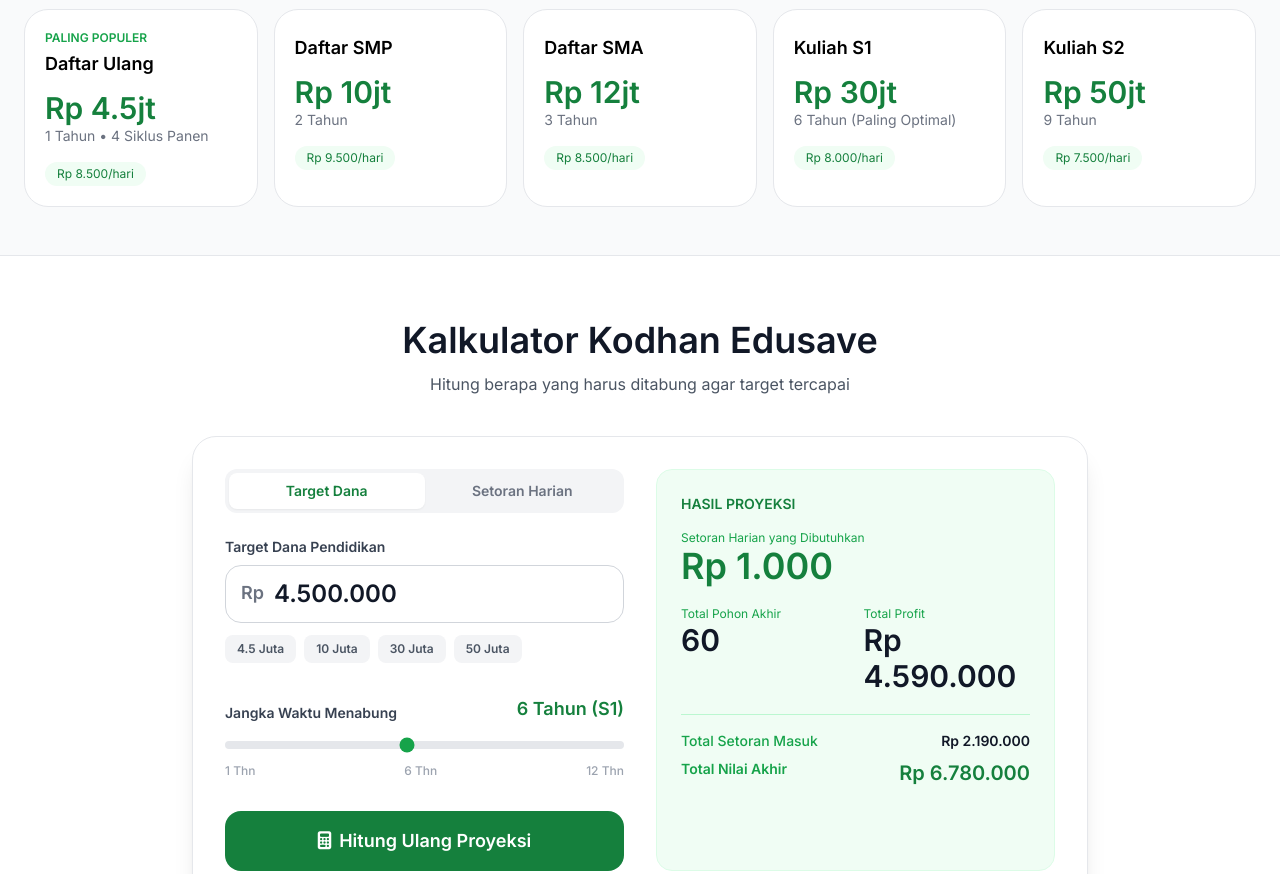
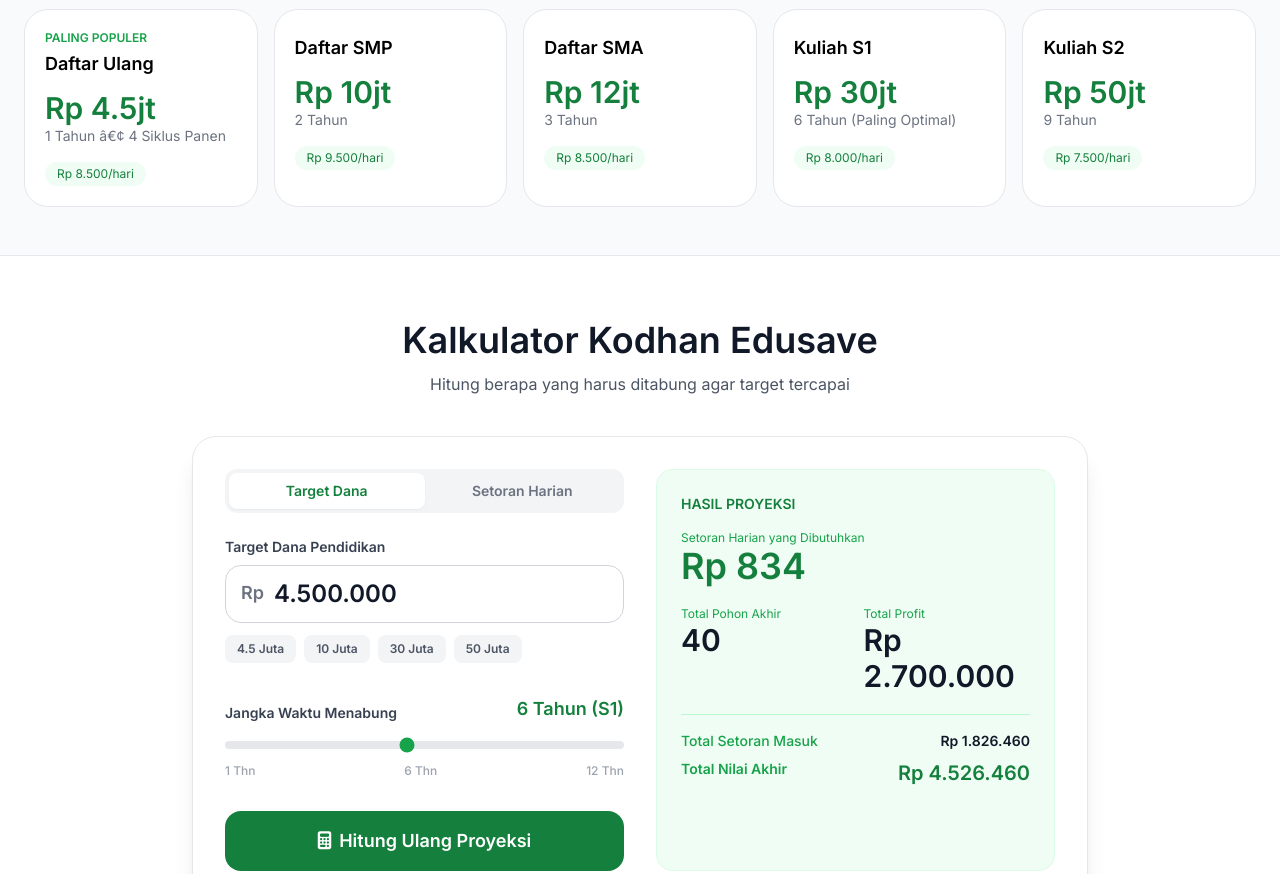
Before and after one commit to joepetery1984/kodhanedusave, a plain HTML site: page index.html in a window 1280 px wide. Shown: the part 840-1714 px from the top of the page. Drawn offline with nearby package versions, Linux system fonts and the light colour scheme.

Commit message:
refactor: implement recursive compounding logic in simulation engine and update financial model parameters

```diff
--- a/index.html
+++ b/index.html
@@ -4,7 +4,7 @@
 <head>
     <meta charset="UTF-8">
     <meta name="viewport" content="width=device-width, initial-scale=1.0">
-    <title>Kodhan Edusave • Tabungan Pendidikan Berinvestasi di Pertanian</title>
+    <title>Kodhan Edusave â€¢ Tabungan Pendidikan Berinvestasi di Pertanian</title>
     <script src="https://cdn.tailwindcss.com"></script>
     <link rel="stylesheet" href="https://cdnjs.cloudflare.com/ajax/libs/font-awesome/6.5.1/css/all.min.css">
     <style>
@@ -138,7 +138,7 @@
                         </div>
                     </div>
 
-                    <div class="mt-6 text-xs text-gray-500">Dengan setoran Rp 7.500/hari • Mulai kelas 1 SD</div>
+                    <div class="mt-6 text-xs text-gray-500">Dengan setoran Rp 7.500/hari â€¢ Mulai kelas 1 SD</div>
                 </div>
 
                 <div
@@ -168,7 +168,7 @@
                 <div class="text-green-600 text-xs font-semibold">PALING POPULER</div>
                 <h3 class="font-bold text-lg mt-1">Daftar Ulang</h3>
                 <div class="text-3xl font-bold text-green-700 mt-3">Rp 4.5jt</div>
-                <div class="text-sm text-gray-500">1 Tahun • 4 Siklus Panen</div>
+                <div class="text-sm text-gray-500">1 Tahun â€¢ 4 Siklus Panen</div>
                 <div class="mt-4 text-xs bg-green-50 text-green-700 px-3 py-1 rounded-full inline-block">Rp 8.500/hari
                 </div>
             </div>
@@ -376,10 +376,7 @@
     </div>
 
     <script>
-        // Tailwind script
-        function initializeTailwind() {
-            // Already using CDN
-        }
+        function initializeTailwind() { /* CDN already loaded */ }
 
         let currentMode = 'target'; // 'target' atau 'daily'
 
@@ -401,305 +398,170 @@
             calculateResult();
         }
 
-        // Main Calculation Function
-        function calculateResult() {
-            const target = parseFloat(document.getElementById('targetAmount').value) || 4500000;
-            const dailyInput = parseFloat(document.getElementById('dailyInputValue').value) || 5000;
-            const years = parseInt(document.getElementById('years').value);
-
-            // Parameters
-            const treeCost = 110000; // Modal dikembalikan utuh (100rb + 10% sewa)
-            const profitPerTreePerHarvest = 13500;
-            const harvestCycleDays = 70;
-            const daysPerYear = 365;
-            const packageCost = 1100000;
-            const treesPerPackage = 10; // 1.1M / 110rb = 10 pohon
-
-            let dailySavings = 8500; // starting guess
-            let bestDaily = 0;
-            let finalTrees = 0;
-            let finalValue = 0;
-            let totalProfitEarned = 0;
-
-            let totalDays = years * daysPerYear;
-
-            // Jika mode target, cari daily savings yang dibutuhkan pakai binary search
-            if (currentMode === 'target') {
-                let low = 1000;
-                let maxWithoutProfit = target / totalDays;
-                let high = Math.max(50000, maxWithoutProfit * 1.5);
-
-                for (let iter = 0; iter < 25; iter++) {
-                dailySavings = Math.floor((low + high) / 2);
-
-                let trees = 0;
-                let cash = 0;
-                let profitEarned = 0;
-                let simPackages = [];
-
+        // â”€â”€â”€â”€â”€â”€â”€â”€â”€â”€â”€â”€â”€â”€â”€â”€â”€â”€â”€â”€â”€â”€â”€â”€â”€â”€â”€â”€â”€â”€â”€â”€â”€â”€â”€â”€â”€â”€â”€â”€â”€â”€â”€â”€â”€â”€â”€â”€â”€â”€â”€â”€â”€â”€â”€â”€â”€â”€â”€â”€â”€â”€â”€â”€â”€
+        // MODEL BISNIS YANG BENAR:
+        //   Paket: { trees, nextProfitDay, maturityDay }
+        //   â€¢ Beli paket Rp1.100.000 = 10 pohon, kontrak 365 hari
+        //   â€¢ Setiap 70 hari  â†’ profit diterima, pohon TETAP aktif
+        //   â€¢ Hari ke-365     â†’ modal dikembalikan, pohon dihapus
+        //   â€¢ Profit 70-harian bisa dipakai beli paket baru
+        // â”€â”€â”€â”€â”€â”€â”€â”€â”€â”€â”€â”€â”€â”€â”€â”€â”€â”€â”€â”€â”€â”€â”€â”€â”€â”€â”€â”€â”€â”€â”€â”€â”€â”€â”€â”€â”€â”€â”€â”€â”€â”€â”€â”€â”€â”€â”€â”€â”€â”€â”€â”€â”€â”€â”€â”€â”€â”€â”€â”€â”€â”€â”€â”€â”€
+        function runSimulation(dailySavings, totalDays, p) {
+            let cash = 0, trees = 0, profitEarned = 0, pkgs = [];
             for (let day = 1; day <= totalDays; day++) {
                 cash += dailySavings;
-
-                    // Panen: Cek apakah ada paket yang sudah waktunya panen (kontrak 70 hari)
-                    let activePackages = [];
-                    for (let i = 0; i < simPackages.length; i++) {
-                        if (simPackages[i].nextHarvestDay === day) {
-                            let harvestTreesCount = simPackages[i].trees;
-                            let modalReturned = harvestTreesCount * treeCost; // Modal 100rb/pohon kembali
-                            let p = harvestTreesCount * profitPerTreePerHarvest;
-
-                            cash += modalReturned + p;
-                            profitEarned += p;
-                            trees -= harvestTreesCount; // Kontrak selesai
+                let active = [];
+                for (let pkg of pkgs) {
+                    if (pkg.maturityDay === day) {
+                        cash  += pkg.trees * p.treeCost; // modal kembali
+                        trees -= pkg.trees;              // pohon keluar
                     } else {
-                            activePackages.push(simPackages[i]);
+                        if (pkg.nextProfitDay === day) {
+                            let pr = pkg.trees * p.profitPerTree;
+                            cash += pr; profitEarned += pr;
+                            active.push({ trees: pkg.trees, nextProfitDay: pkg.nextProfitDay + p.harvestCycle, maturityDay: pkg.maturityDay });
+                        } else { active.push(pkg); }
                     }
                 }
-                    simPackages = activePackages;
+                pkgs = active;
+                if (cash >= p.packageCost) {
+                    let n = Math.floor(cash / p.packageCost), nt = n * p.treesPerPkg;
+                    trees += nt; cash -= n * p.packageCost;
+                    pkgs.push({ trees: nt, nextProfitDay: day + p.harvestCycle, maturityDay: day + p.daysPerYear });
+                }
+            }
+            return { trees, cash, profitEarned };
+        }
 
-                    // Compounding: Beli jika kas mencapai 1.100.000
-                    if (cash >= packageCost) {
-                        let newPackagesCount = Math.floor(cash / packageCost);
-                        let newTreesCount = newPackagesCount * treesPerPackage;
-                        trees += newTreesCount;
-                        cash -= newPackagesCount * packageCost;
+        function calculateResult() {
+            const target   = parseFloat(document.getElementById('targetAmount').value) || 4500000;
+            const dailyInp = parseFloat(document.getElementById('dailyInputValue').value) || 5000;
+            const years    = parseInt(document.getElementById('years').value);
 
-                        simPackages.push({
-                            trees: newTreesCount,
-                            nextHarvestDay: day + harvestCycleDays
-                        });
+            const P = { treeCost: 110000, profitPerTree: 13500, harvestCycle: 70, daysPerYear: 365, packageCost: 1100000, treesPerPkg: 10 };
+            const totalDays = years * P.daysPerYear;
+
+            // Binary search untuk mode Target Dana
+            let bestDaily = dailyInp;
+            if (currentMode === 'target') {
+                let low = 100, high = Math.max(50000, (target / totalDays) * 2);
+                for (let i = 0; i < 30; i++) {
+                    let mid = Math.floor((low + high) / 2);
+                    let fv  = runSimulation(mid, totalDays, P);
+                    if (fv.trees * P.treeCost + fv.cash >= target) { bestDaily = mid; high = mid; }
+                    else { low = mid; }
                 }
             }
 
-                finalValue = trees * treeCost + cash;
+            // Simulasi lengkap untuk tabel detail
+            const dpm = P.daysPerYear / 12;
+            let simCash = 0, simTrees = 0, simPkgs = [];
+            let tableHTML = '', currentMonth = 1;
+            let mSav = 0, mProfit = 0, mBought = 0, mMatured = 0, totalProfit = 0;
 
-                if (finalValue >= target) {
-                    high = dailySavings;
-                    bestDaily = dailySavings;
-                    finalTrees = trees;
-                    totalProfitEarned = profitEarned;
+            for (let day = 1; day <= totalDays; day++) {
+                simCash += bestDaily; mSav += bestDaily;
+                let active = [];
+                for (let pkg of simPkgs) {
+                    if (pkg.maturityDay === day) {
+                        simCash += pkg.trees * P.treeCost; simTrees -= pkg.trees; mMatured += pkg.trees;
                     } else {
-                    low = dailySavings;
+                        if (pkg.nextProfitDay === day) {
+                            let pr = pkg.trees * P.profitPerTree;
+                            simCash += pr; mProfit += pr; totalProfit += pr;
+                            active.push({ trees: pkg.trees, nextProfitDay: pkg.nextProfitDay + P.harvestCycle, maturityDay: pkg.maturityDay });
+                        } else { active.push(pkg); }
                     }
                 }
-            } else {
-                // Jika mode daily, bestDaily langsung dari input
-                bestDaily = dailyInput;
+                simPkgs = active;
+                if (simCash >= P.packageCost) {
+                    let n = Math.floor(simCash / P.packageCost), nt = n * P.treesPerPkg;
+                    simTrees += nt; mBought += nt; simCash -= n * P.packageCost;
+                    simPkgs.push({ trees: nt, nextProfitDay: day + P.harvestCycle, maturityDay: day + P.daysPerYear });
                 }
 
-            // --- Generate Detailed Table Data ---
-            let simCash = 0;
-            let simTrees = 0;
-            let simPackages = [];
-            let tableHTML = '';
-
-            let currentMonth = 1;
-            let monthSavings = 0;
-            let monthProfit = 0;
-            let monthTreesBought = 0;
-            let monthTreesHarvested = 0;
-            let simTotalProfitEarned = 0;
-            let daysPerMonth = daysPerYear / 12;
-
-            for (let day = 1; day <= totalDays; day++) {
-                simCash += bestDaily;
-                monthSavings += bestDaily;
-
-                // Panen
-                let activeSimPackages = [];
-                for (let i = 0; i < simPackages.length; i++) {
-                    if (simPackages[i].nextHarvestDay === day) {
-                        let harvestTreesCount = simPackages[i].trees;
-                        let modalReturned = harvestTreesCount * treeCost; // Modal kembali
-                        let p = harvestTreesCount * profitPerTreePerHarvest;
-
-                        simCash += modalReturned + p;
-                        monthProfit += p;
-                        simTotalProfitEarned += p;
-                        simTrees -= harvestTreesCount; // Pohon hangus
-                        monthTreesHarvested += harvestTreesCount;
-                    } else {
-                        activeSimPackages.push(simPackages[i]);
-                    }
-                }
-                simPackages = activeSimPackages;
-
-                // Beli
-                if (simCash >= packageCost) {
-                    let newPackagesCount = Math.floor(simCash / packageCost);
-                    let newTreesCount = newPackagesCount * treesPerPackage;
-                    simTrees += newTreesCount;
-                    monthTreesBought += newTreesCount;
-                    simCash -= newPackagesCount * packageCost;
-
-                    simPackages.push({
-                        trees: newTreesCount,
-                        nextHarvestDay: day + harvestCycleDays
-                    });
-                }
-
-                let monthForDay = Math.floor((day - 1) / daysPerMonth) + 1;
-
-                // Jika ganti bulan, atau hari terakhir
-                if (monthForDay > currentMonth || day === totalDays) {
-                    let endOfMonthValue = simTrees * treeCost + simCash;
-
-                    let treeActivityHTML = '';
-                    if(monthTreesBought > 0) treeActivityHTML += `<div class="text-green-600 text-xs font-bold">+${monthTreesBought} Beli</div>`;
-                    if(monthTreesHarvested > 0) treeActivityHTML += `<div class="text-red-500 text-xs font-bold">-${monthTreesHarvested} Panen</div>`;
-                    if(monthTreesBought === 0 && monthTreesHarvested === 0) treeActivityHTML = '-';
-
-                    tableHTML += `
-                        <tr class="bg-white hover:bg-green-50 transition duration-150">
+                let mfd = Math.floor((day - 1) / dpm) + 1;
+                if (mfd > currentMonth || day === totalDays) {
+                    let ev = simTrees * P.treeCost + simCash;
+                    let tH = '';
+                    if (mBought  > 0) tH += `<div class="text-green-600 text-xs font-bold">+${mBought} Beli</div>`;
+                    if (mMatured > 0) tH += `<div class="text-blue-500 text-xs font-bold">-${mMatured} Jatuh Tempo</div>`;
+                    if (!mBought && !mMatured) tH = '-';
+                    tableHTML += `<tr class="bg-white hover:bg-green-50 transition duration-150">
                         <td class="px-5 py-4 font-semibold text-gray-900">${currentMonth}</td>
-                            <td class="px-5 py-4 text-gray-600">Rp ${Math.round(monthSavings).toLocaleString('id-ID')}</td>
+                        <td class="px-5 py-4 text-gray-600">Rp ${Math.round(mSav).toLocaleString('id-ID')}</td>
                         <td class="px-5 py-4 text-orange-600 font-medium">Rp ${Math.round(simCash).toLocaleString('id-ID')}</td>
-                            <td class="px-5 py-4 text-gray-800">
-                                ${treeActivityHTML}
-                                <span class="text-xs text-gray-400 block mt-1">(Sisa: ${simTrees} <i class="fa-solid fa-tree text-green-600"></i>)</span>
-                            </td>
-                            <td class="px-5 py-4 text-green-600 font-semibold">${monthProfit > 0 ? '+Rp ' + Math.round(monthProfit).toLocaleString('id-ID') : '-'}</td>
-                            <td class="px-5 py-4 font-bold text-gray-900">Rp ${Math.round(endOfMonthValue).toLocaleString('id-ID')}</td>
-                        </tr>
-                    `;
-
-                    currentMonth = monthForDay;
-                    monthSavings = 0;
-                    monthProfit = 0;
-                    monthTreesBought = 0;
-                    monthTreesHarvested = 0;
+                        <td class="px-5 py-4 text-gray-800">${tH}<span class="text-xs text-gray-400 block mt-1">(Aktif: ${simTrees} <i class="fa-solid fa-tree text-green-600"></i>)</span></td>
+                        <td class="px-5 py-4 text-green-600 font-semibold">${mProfit > 0 ? '+Rp ' + Math.round(mProfit).toLocaleString('id-ID') : '-'}</td>
+                        <td class="px-5 py-4 font-bold text-gray-900">Rp ${Math.round(ev).toLocaleString('id-ID')}</td>
+                    </tr>`;
+                    currentMonth++; // selalu +1, tidak lompat
+                    mSav = 0; mProfit = 0; mBought = 0; mMatured = 0;
                 }
             }
 
-            // --- Sync Summary Data ---
-            finalTrees = simTrees;
-            totalProfitEarned = simTotalProfitEarned;
-            finalValue = simTrees * treeCost + simCash;
-
+            const finalValue = simTrees * P.treeCost + simCash;
             document.getElementById('projectionTableBody').innerHTML = tableHTML;
             document.getElementById('tableContainer').classList.remove('hidden');
-
-            // --- Update UI with Animations ---
-            const resultBox = document.getElementById('resultBox');
-            resultBox.classList.remove('result-highlight');
-            void resultBox.offsetWidth; // Trigger reflow for animation restart
-            resultBox.classList.add('result-highlight');
-
-            document.getElementById('dailySavings').innerHTML = 'Rp ' + Math.round(bestDaily).toLocaleString('id-ID');
-            document.getElementById('finalTrees').innerHTML = finalTrees.toLocaleString('id-ID');
-
-            // Format lebih presisi (menggunakan nilai asli, bukan 'jt')
-            let sumSavings = bestDaily * totalDays;
-            document.getElementById('totalSavingsSum').innerHTML = 'Rp ' + Math.round(sumSavings).toLocaleString('id-ID');
-            document.getElementById('totalProfit').innerHTML = 'Rp ' + Math.round(totalProfitEarned).toLocaleString('id-ID');
-            document.getElementById('finalValue').innerHTML = 'Rp ' + Math.round(finalValue).toLocaleString('id-ID');
+            const rb = document.getElementById('resultBox');
+            rb.classList.remove('result-highlight'); void rb.offsetWidth; rb.classList.add('result-highlight');
+            document.getElementById('dailySavings').innerHTML    = 'Rp ' + Math.round(bestDaily).toLocaleString('id-ID');
+            document.getElementById('finalTrees').innerHTML      = simTrees.toLocaleString('id-ID');
+            document.getElementById('totalProfit').innerHTML     = 'Rp ' + Math.round(totalProfit).toLocaleString('id-ID');
+            document.getElementById('totalSavingsSum').innerHTML = 'Rp ' + Math.round(bestDaily * totalDays).toLocaleString('id-ID');
+            document.getElementById('finalValue').innerHTML      = 'Rp ' + Math.round(finalValue).toLocaleString('id-ID');
         }
 
         function selectProgram(target, years) {
-            if (currentMode !== 'target') {
-                setMode('target');
-            }
+            if (currentMode !== 'target') setMode('target');
             setTarget(target);
             document.getElementById('yearsSlider').value = years;
             handleYearSlider(document.getElementById('yearsSlider'));
-
-            // Scroll to calculator
             document.getElementById('calculator').scrollIntoView({ behavior: 'smooth' });
         }
-
-        function scrollToCalculator() {
-            document.getElementById('calculator').scrollIntoView({ behavior: 'smooth' });
-        }
-
-        function showHowItWorks() {
-            alert("Fitur 'Cara Kerja' akan ditambahkan di versi berikutnya. Terima kasih!");
-        }
-
-        function contactUs() {
-            window.location.href = "https://wa.me/6285113128011?text=Halo%20Kodhan%2C%20saya%20ingin%20tanya%20tentang%20program%20Edusave";
-        }
-
-
-
+        function scrollToCalculator() { document.getElementById('calculator').scrollIntoView({ behavior: 'smooth' }); }
+        function showHowItWorks() { alert("Fitur 'Cara Kerja' akan ditambahkan di versi berikutnya."); }
         function handleTargetInput(input) {
-            // Remove non-numeric chars
-            let value = input.value.replace(/[^0-9]/g, '');
-            if (!value) value = '0';
-
-            // Parse to int
-            let num = parseInt(value, 10);
-
-            // Update hidden input
+            let num = parseInt(input.value.replace(/[^0-9]/g, ''), 10) || 0;
             document.getElementById('targetAmount').value = num;
-
-            // Format and update display
             input.value = num.toLocaleString('id-ID');
-
             calculateResult();
         }
-
         function setTarget(amount) {
             document.getElementById('targetAmount').value = amount;
             document.getElementById('targetAmountDisplay').value = amount.toLocaleString('id-ID');
             calculateResult();
         }
-
         function handleDailyInput(input) {
-            let value = input.value.replace(/[^0-9]/g, '');
-            if (!value) value = '0';
-
-            let num = parseInt(value, 10);
+            let num = parseInt(input.value.replace(/[^0-9]/g, ''), 10) || 0;
             document.getElementById('dailyInputValue').value = num;
             input.value = num.toLocaleString('id-ID');
-
             calculateResult();
         }
-
         function setDailyValue(amount) {
             document.getElementById('dailyInputValue').value = amount;
             document.getElementById('dailyInputDisplay').value = amount.toLocaleString('id-ID');
             calculateResult();
         }
-
         function handleYearSlider(slider) {
             let val = slider.value;
             document.getElementById('years').value = val;
-
             let label = val + ' Tahun';
-            if(val == 1) label += ' (Daftar Ulang)';
-            else if(val == 2) label += ' (SMP)';
-            else if(val == 3) label += ' (SMA)';
-            else if(val == 6) label += ' (S1)';
-            else if(val == 9) label += ' (S2)';
-
+            if (val == 1) label += ' (Daftar Ulang)';
+            else if (val == 2) label += ' (SMP)';
+            else if (val == 3) label += ' (SMA)';
+            else if (val == 6) label += ' (S1)';
+            else if (val == 9) label += ' (S2)';
             document.getElementById('yearLabel').innerText = label;
             calculateResult();
         }
-
-        // Initialize
         window.onload = function () {
-            initializeTailwind();
-
-            // Run initial calculation
-            setTimeout(() => {
-                calculateResult();
-            }, 300);
-
-            // Add enter key support
-            document.getElementById('targetAmountDisplay').addEventListener('keypress', function (e) {
-                if (e.key === 'Enter') calculateResult();
-            });
-            document.getElementById('dailyInputDisplay').addEventListener('keypress', function (e) {
-                if (e.key === 'Enter') calculateResult();
-            });
-        }
-
-        // Keyboard shortcut
+            setTimeout(() => calculateResult(), 300);
+            document.getElementById('targetAmountDisplay').addEventListener('keypress', e => { if (e.key === 'Enter') calculateResult(); });
+            document.getElementById('dailyInputDisplay').addEventListener('keypress',  e => { if (e.key === 'Enter') calculateResult(); });
+        };
         document.addEventListener('keydown', function (e) {
-            if (e.metaKey && e.key === "/") {
-                e.preventDefault();
-                document.getElementById('targetAmountDisplay').focus();
-            }
+            if (e.metaKey && e.key === '/') { e.preventDefault(); document.getElementById('targetAmountDisplay').focus(); }
         });
     </script>
 </body>
```
Lines whose indentation alone changed are shown as unchanged.
